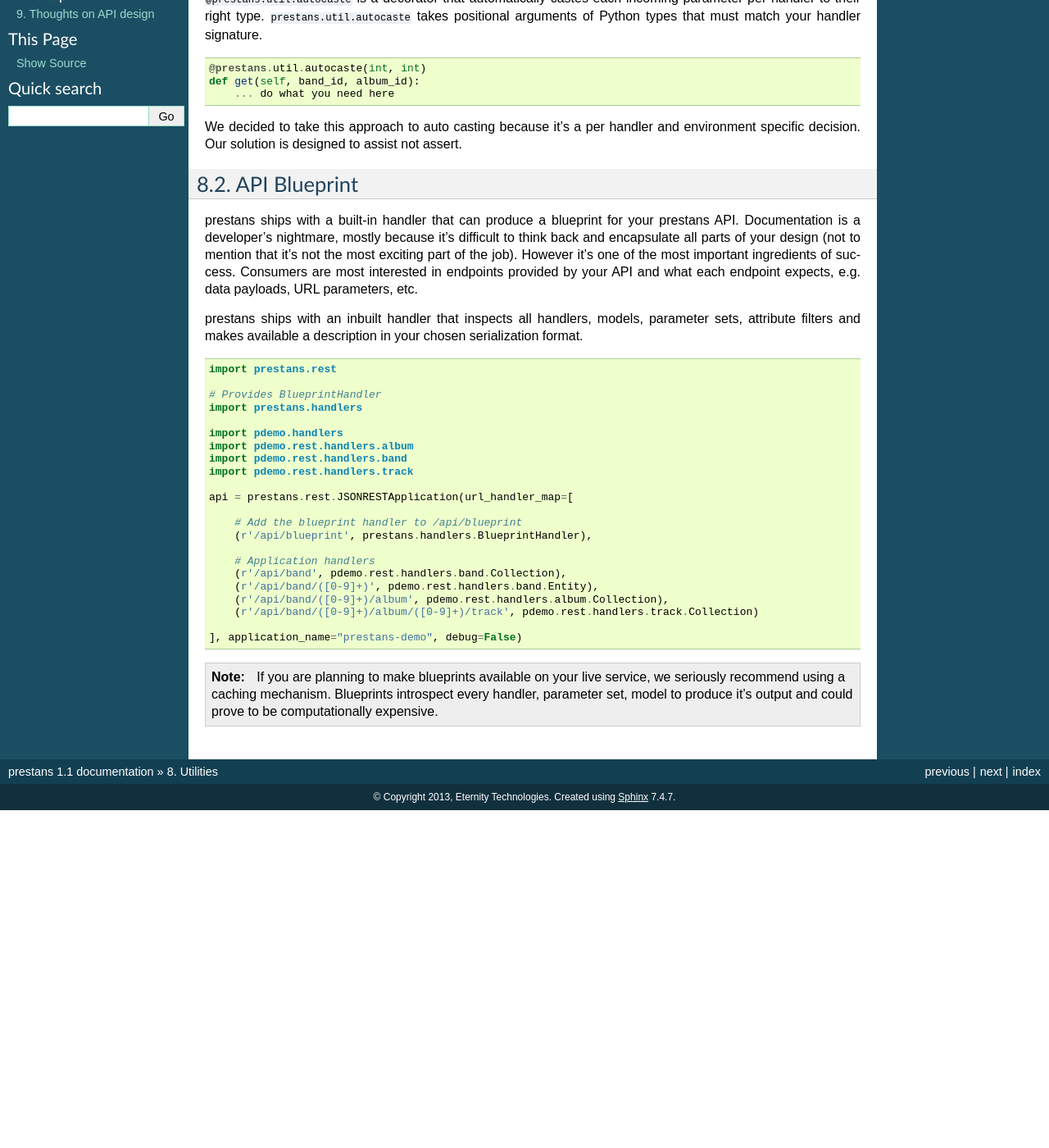
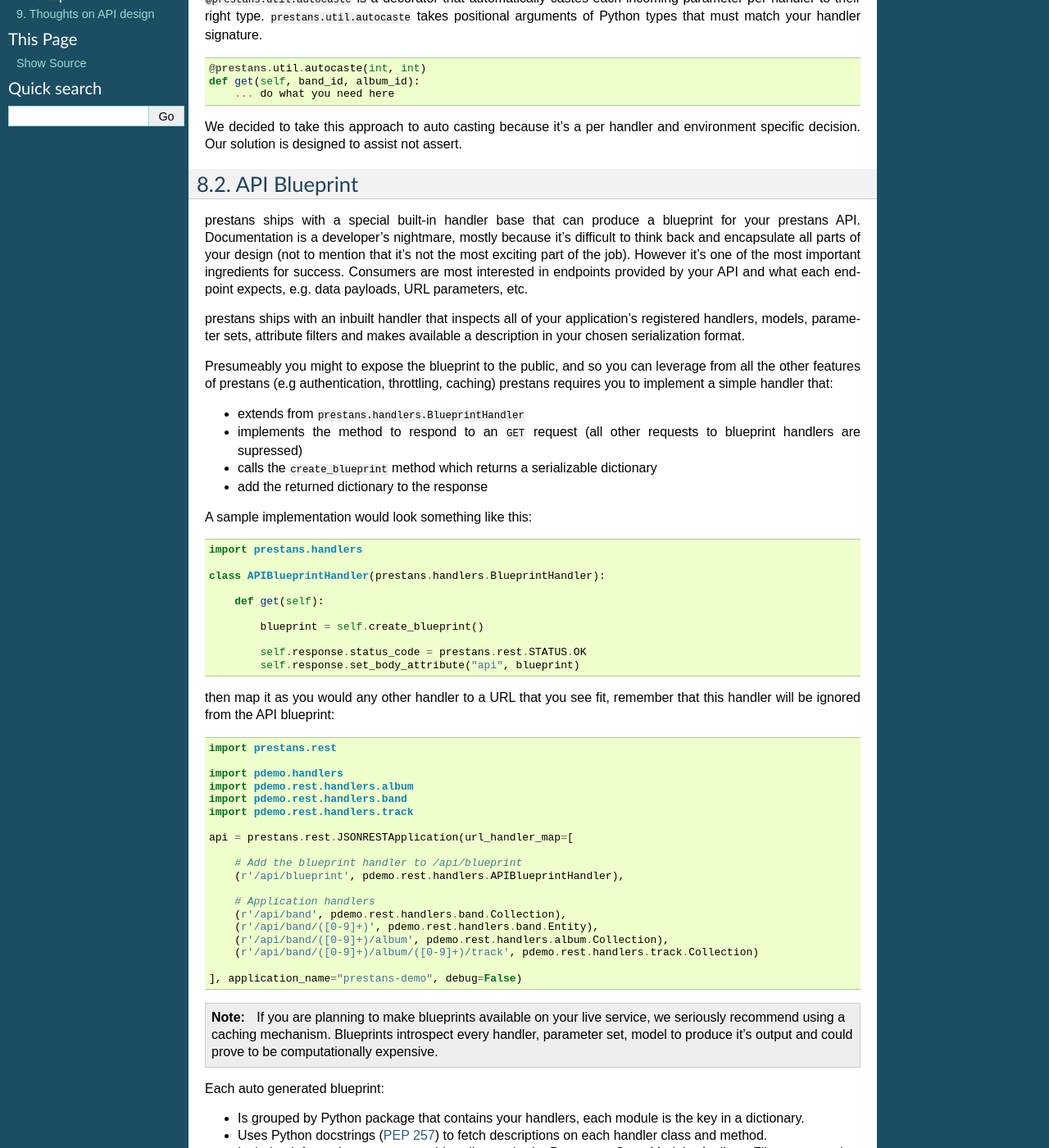
Before and after one commit to anomaly/prestans-docs, a Sphinx documentation site: the page built from source/utils.rst, in a window 1280 px wide and 1400 px high, scrolled down 219 px. Shown: the whole window at 82% size. Built offline with Sphinx 7.4.7, drawn with Linux system fonts in a browser that asks for light colours; before the commit the page ends 1207 px from its top, so only the background shows below that; some of the changed text lies outside the part shown.

Commit message:
Updated to reflect implementation changes

```diff
--- a/source/utils.rst
+++ b/source/utils.rst
@@ -21,16 +21,37 @@ We decided to take this approach to auto casting because it's a per handler and
 API Blueprint
 =============
 
-prestans ships with a built-in handler that can produce a blueprint for your prestans API. Documentation is a developer's nightmare, mostly because it's difficult to think back and encapsulate all parts of your design (not to mention that it's not the most exciting part of the job). However it's one of the most important ingredients of success. Consumers are most interested in endpoints provided by your API and what each endpoint expects, e.g. data payloads, URL parameters, etc.
+prestans ships with a special built-in handler base that can produce a blueprint for your prestans API. Documentation is a developer's nightmare, mostly because it's difficult to think back and encapsulate all parts of your design (not to mention that it's not the most exciting part of the job). However it's one of the most important ingredients for success. Consumers are most interested in endpoints provided by your API and what each endpoint expects, e.g. data payloads, URL parameters, etc.
 
-prestans ships with an inbuilt handler that inspects all handlers, models, parameter sets, attribute filters and makes available a description in your chosen serialization format.
+prestans ships with an inbuilt handler that inspects all of your application's registered handlers, models, parameter sets, attribute filters and makes available a description in your chosen serialization format.
+
+Presumeably you might to expose the blueprint to the public, and so you can leverage from all the other features of prestans (e.g authentication, throttling, caching) prestans requires you to implement a simple handler that:
+
+* extends from ``prestans.handlers.BlueprintHandler``
+* implements the method to respond to an ``GET`` request (all other requests to blueprint handlers are supressed)
+* calls the ``create_blueprint`` method which returns a serializable dictionary
+* add the returned dictionary to the response
+
+A sample implementation would look something like this:
+
+.. code-block:: python
+
+    import prestans.handlers
+
+    class APIBlueprintHandler(prestans.handlers.BlueprintHandler):
+
+        def get(self):
+
+            blueprint = self.create_blueprint()
+
+            self.response.status_code = prestans.rest.STATUS.OK
+            self.response.set_body_attribute("api", blueprint)
+
+then map it as you would any other handler to a URL that you see fit, remember that this handler will be ignored from the API blueprint:
 
 .. code-block:: python
 
     import prestans.rest
-
-    # Provides BlueprintHandler
-    import prestans.handlers
 
     import pdemo.handlers
     import pdemo.rest.handlers.album
@@ -40,7 +61,7 @@ prestans ships with an inbuilt handler that inspects all handlers, models, param
     api = prestans.rest.JSONRESTApplication(url_handler_map=[
 
         # Add the blueprint handler to /api/blueprint
-        (r'/api/blueprint', prestans.handlers.BlueprintHandler),
+        (r'/api/blueprint', pdemo.rest.handlers.APIBlueprintHandler),
 
         # Application handlers
         (r'/api/band', pdemo.rest.handlers.band.Collection),
@@ -52,3 +73,9 @@ prestans ships with an inbuilt handler that inspects all handlers, models, param
 
 
 .. note:: If you are planning to make blueprints available on your live service, we seriously recommend using a caching mechanism. Blueprints introspect every handler, parameter set, model to produce it's output and could prove to be computationally expensive.
+
+Each auto generated blueprint:
+
+* Is grouped by Python package that contains your handlers, each module is the key in a dictionary.
+* Uses Python docstrings (`PEP 257 <http://www.python.org/dev/peps/pep-0257/>`_) to fetch descriptions on each handler class and method.
+* Includes information on supported handler methods, Parameter Sets, Models, Attribute Filters, constraints of each attribute.
```
